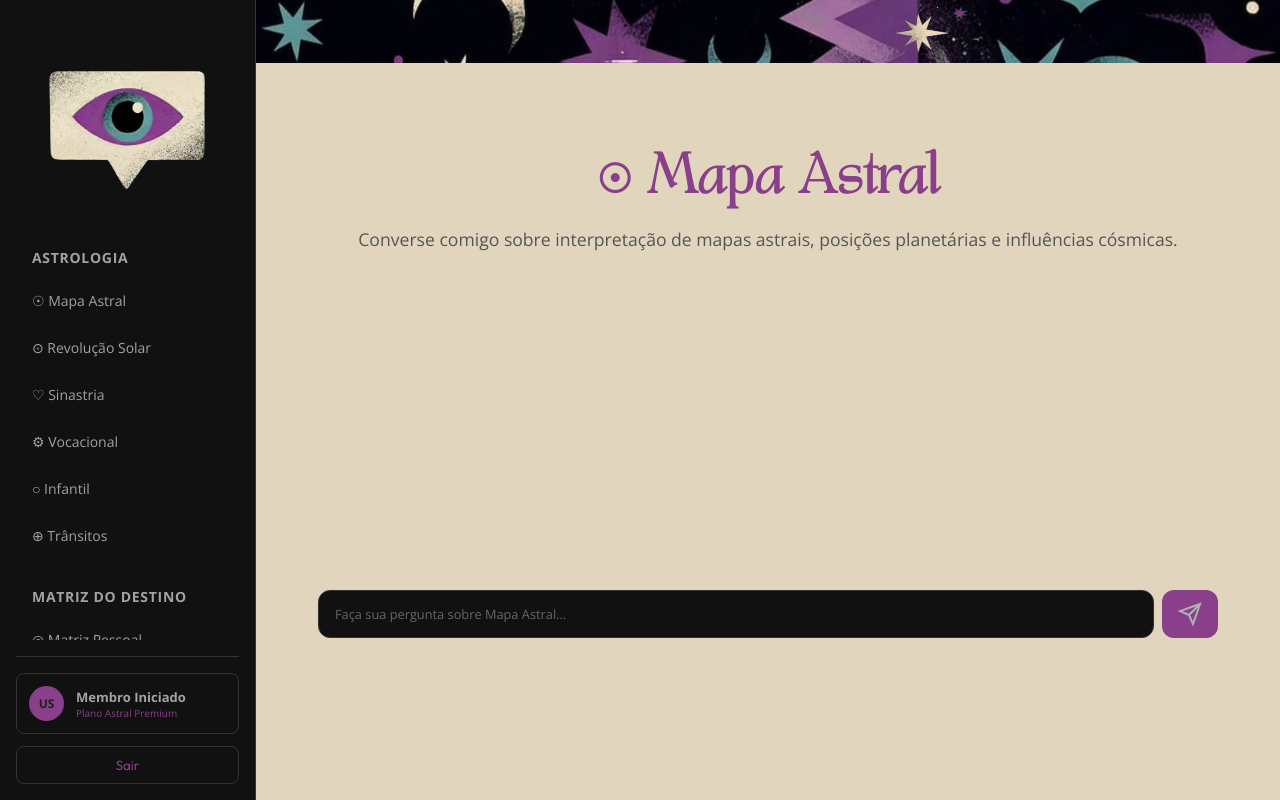
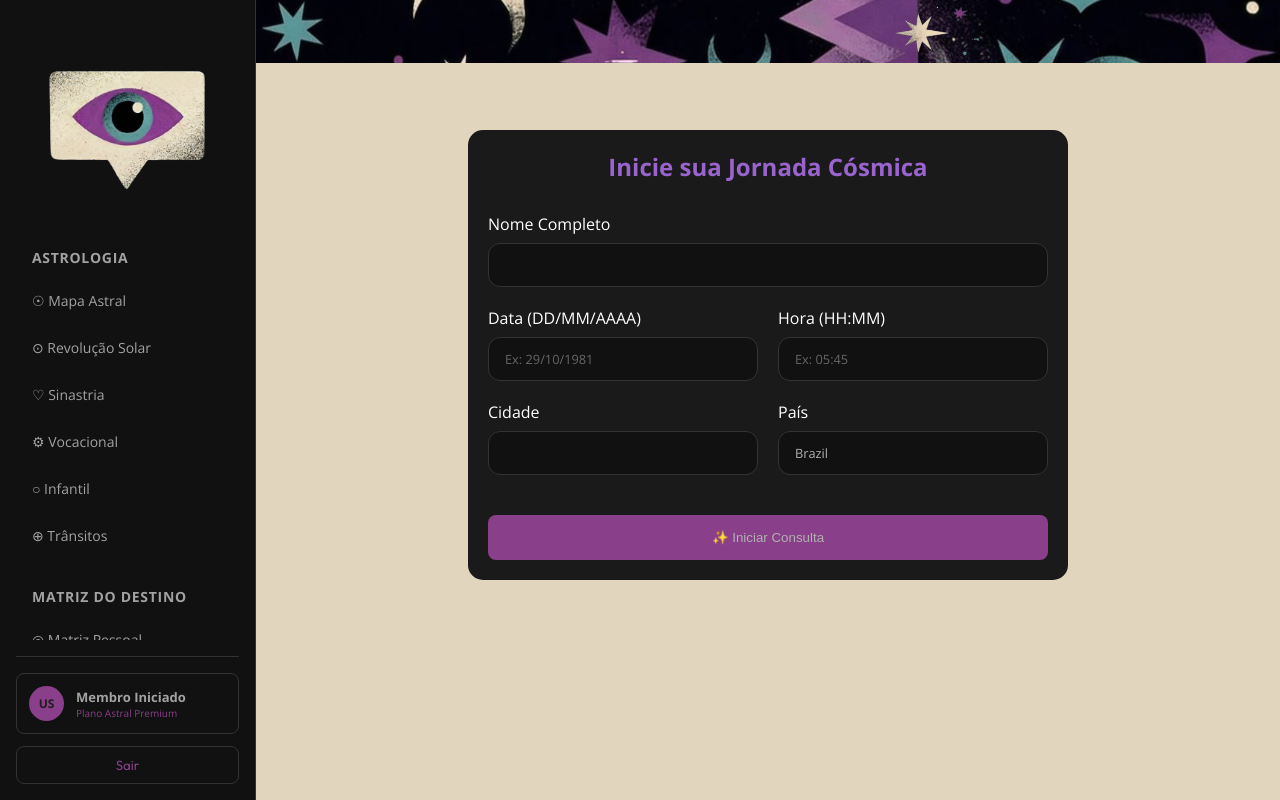
Before and after one commit to maricentomo/portal-urano, a Next.js app in the folder frontend-nextjs/: page /mapa-astral in a window 1280 px wide. Built offline with nearby package versions, Linux system fonts and the light colour scheme.

Commit message:
Feat: Add birth data form and map calculation to Mapa Astral page

```diff
--- a/frontend-nextjs/app/mapa-astral/page.tsx
+++ b/frontend-nextjs/app/mapa-astral/page.tsx
@@ -3,17 +3,38 @@
 import { useState, useRef, useEffect } from 'react';
 import Image from 'next/image';
 
-const API_URL = '/api/chat';
+const CHAT_API_URL = '/api/chat';
+const CALCULATE_API_URL = '/api/calculate';
 
 interface Message {
     role: 'user' | 'assistant';
     content: string;
 }
 
+interface BirthData {
+    name: string;
+    date: string;
+    time: string;
+    city: string;
+    country: string;
+}
+
 export default function MapaAstralPage() {
+    // Estados
+    const [step, setStep] = useState<'form' | 'chat'>('form');
+    const [birthData, setBirthData] = useState<BirthData>({
+        name: '',
+        date: '',
+        time: '',
+        city: '',
+        country: 'Brazil'
+    });
+    const [mapData, setMapData] = useState<any>(null);
     const [messages, setMessages] = useState<Message[]>([]);
     const [inputMessage, setInputMessage] = useState('');
     const [isLoading, setIsLoading] = useState(false);
+    const [statusMessage, setStatusMessage] = useState('');
+
     const messagesEndRef = useRef<HTMLDivElement>(null);
 
     const scrollToBottom = () => {
@@ -24,6 +45,73 @@ export default function MapaAstralPage() {
         scrollToBottom();
     }, [messages]);
 
+    // Manipulação do Formulário
+    const handleInputChange = (e: React.ChangeEvent<HTMLInputElement>) => {
+        const { name, value } = e.target;
+        setBirthData(prev => ({ ...prev, [name]: value }));
+    };
+
+    const handleCalculate = async (e: React.FormEvent) => {
+        e.preventDefault();
+        if (!birthData.name || !birthData.date || !birthData.time || !birthData.city) {
+            alert('Por favor, preencha todos os campos obrigatórios.');
+            return;
+        }
+
+        setIsLoading(true);
+        setStatusMessage('Consultando os astros...');
+
+        try {
+            // 1. Calcular Mapa
+            setStatusMessage('📐 Calculando posições matemáticas...');
+            const response = await fetch(CALCULATE_API_URL, {
+                method: 'POST',
+                headers: { 'Content-Type': 'application/json' },
+                body: JSON.stringify(birthData)
+            });
+
+            if (!response.ok) {
+                const errorData = await response.json().catch(() => ({}));
+                throw new Error(errorData.detail || 'Erro ao calcular o mapa');
+            }
+
+            const data = await response.json();
+            setMapData(data);
+
+            // 2. Iniciar Chat
+            setStep('chat');
+            setStatusMessage('');
+
+            // Mensagem inicial do sistema (simulada)
+            const initialMessage = `
+# INÍCIO DA CONSULTA ASTROLÓGICA
+
+Dados recebidos e mapa calculado com sucesso. Vamos iniciar a análise do seu mapa natal.
+
+## Tabela 1: Posições Planetárias
+
+| Ponto | Signo | Grau | Casa | Retrógrado |
+| --- | --- | --- | --- | --- |
+${Object.entries(data.planets).map(([planet, info]: [string, any]) =>
+                `| ${planet} | ${info.sign} | ${info.degree}° | ${info.house} | ${info.retrograde ? 'Sim' : 'Não'} |`
+            ).join('\n')}
+
+Vamos analisar seu mapa natal seguindo uma estrutura técnica e didática. A cada seção, farei uma pausa para verificar se a análise está fazendo sentido para você.
+
+Podemos começar com a Visão Geral do Mapa?
+            `;
+
+            setMessages([{ role: 'assistant', content: initialMessage }]);
+
+        } catch (error: any) {
+            console.error('Erro:', error);
+            alert(`Erro: ${error.message}`);
+        } finally {
+            setIsLoading(false);
+        }
+    };
+
+    // Manipulação do Chat
     const sendMessage = async () => {
         if (!inputMessage.trim() || isLoading) return;
 
@@ -33,12 +121,13 @@ export default function MapaAstralPage() {
         setIsLoading(true);
 
         try {
-            const response = await fetch(API_URL, {
+            const response = await fetch(CHAT_API_URL, {
                 method: 'POST',
                 headers: { 'Content-Type': 'application/json' },
                 body: JSON.stringify({
                     message: inputMessage,
-                    history: messages
+                    history: messages,
+                    map_data: mapData // Enviando dados do mapa!
                 })
             });
 
@@ -68,7 +157,11 @@ export default function MapaAstralPage() {
             .replace(/\*\*(.*?)\*\*/g, '<strong>$1</strong>')
             .replace(/\*(.*?)\*/g, '<em>$1</em>')
             .replace(/\n\n/g, '</p><p>')
-            .replace(/\n/g, '<br>');
+            .replace(/\n/g, '<br>')
+            .replace(/\| (.*?) \|/g, (match) => {
+                // Simple table formatting (very basic)
+                return `<div class="table-row">${match}</div>`;
+            });
     };
 
     return (
@@ -79,22 +172,98 @@ export default function MapaAstralPage() {
             </div>
 
             <div className="chat-center">
-                <div className="chat-history">
-                    {messages.length === 0 ? (
-                        <div className="welcome-message">
-                            <h1>☉ Mapa Astral</h1>
-                            <p>Converse comigo sobre interpretação de mapas astrais, posições planetárias e influências cósmicas.</p>
+                {step === 'form' ? (
+                    <div className="form-container" style={{ maxWidth: '600px', margin: '40px auto', padding: '20px', backgroundColor: '#1a1a1a', borderRadius: '15px', color: 'white' }}>
+                        <h2 style={{ textAlign: 'center', color: '#9a64ce', marginBottom: '30px' }}>Inicie sua Jornada Cósmica</h2>
+                        <form onSubmit={handleCalculate} style={{ display: 'flex', flexDirection: 'column', gap: '20px' }}>
+                            <div>
+                                <label style={{ display: 'block', marginBottom: '8px' }}>Nome Completo</label>
+                                <input
+                                    type="text"
+                                    name="name"
+                                    value={birthData.name}
+                                    onChange={handleInputChange}
+                                    className="chat-input"
+                                    style={{ width: '100%' }}
+                                    required
+                                />
+                            </div>
+                            <div style={{ display: 'grid', gridTemplateColumns: '1fr 1fr', gap: '20px' }}>
+                                <div>
+                                    <label style={{ display: 'block', marginBottom: '8px' }}>Data (DD/MM/AAAA)</label>
+                                    <input
+                                        type="text"
+                                        name="date"
+                                        placeholder="Ex: 29/10/1981"
+                                        value={birthData.date}
+                                        onChange={handleInputChange}
+                                        className="chat-input"
+                                        style={{ width: '100%' }}
+                                        required
+                                    />
+                                </div>
+                                <div>
+                                    <label style={{ display: 'block', marginBottom: '8px' }}>Hora (HH:MM)</label>
+                                    <input
+                                        type="text"
+                                        name="time"
+                                        placeholder="Ex: 05:45"
+                                        value={birthData.time}
+                                        onChange={handleInputChange}
+                                        className="chat-input"
+                                        style={{ width: '100%' }}
+                                        required
+                                    />
+                                </div>
+                            </div>
+                            <div style={{ display: 'grid', gridTemplateColumns: '1fr 1fr', gap: '20px' }}>
+                                <div>
+                                    <label style={{ display: 'block', marginBottom: '8px' }}>Cidade</label>
+                                    <input
+                                        type="text"
+                                        name="city"
+                                        value={birthData.city}
+                                        onChange={handleInputChange}
+                                        className="chat-input"
+                                        style={{ width: '100%' }}
+                                        required
+                                    />
+                                </div>
+                                <div>
+                                    <label style={{ display: 'block', marginBottom: '8px' }}>País</label>
+                                    <input
+                                        type="text"
+                                        name="country"
+                                        value={birthData.country}
+                                        onChange={handleInputChange}
+                                        className="chat-input"
+                                        style={{ width: '100%' }}
+                                        required
+                                    />
+                                </div>
+                            </div>
+
+                            <button
+                                type="submit"
+                                className="chat-send-btn"
+                                style={{ width: '100%', marginTop: '20px', padding: '15px', borderRadius: '8px', justifyContent: 'center' }}
+                                disabled={isLoading}
+                            >
+                                {isLoading ? statusMessage : '✨ Iniciar Consulta'}
+                            </button>
+                        </form>
                     </div>
                 ) : (
-                        messages.map((msg, idx) => (
+                    <>
+                        <div className="chat-history">
+                            {messages.map((msg, idx) => (
                                 <div key={idx} className={`message ${msg.role}`}>
                                     <div
                                         className={`message-content ${msg.role === 'user' ? 'user-message' : 'ai-message'}`}
                                         dangerouslySetInnerHTML={{ __html: msg.role === 'assistant' ? formatMarkdown(msg.content) : msg.content }}
                                     />
                                 </div>
-                        ))
-                    )}
+                            ))}
                             {isLoading && (
                                 <div className="message assistant typing-indicator">
                                     <div className="message-content ai-message">
@@ -131,6 +300,8 @@ export default function MapaAstralPage() {
                                 </button>
                             </div>
                         </div>
+                    </>
+                )}
             </div>
         </div>
     );
```
Lines whose indentation alone changed are shown as unchanged.
